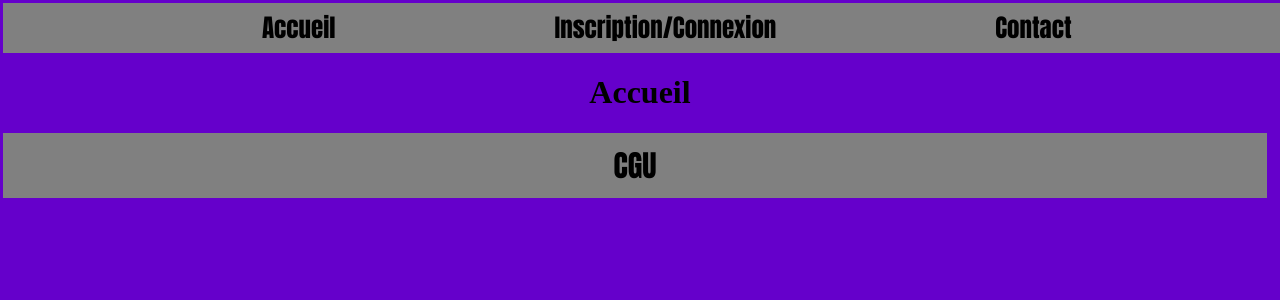
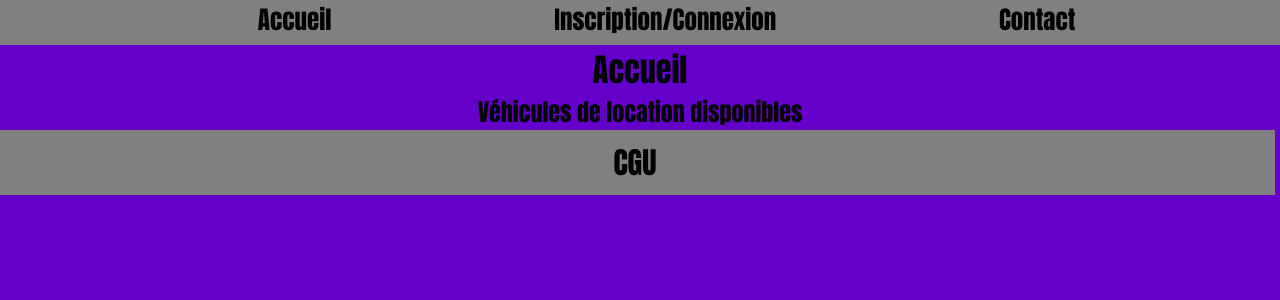
Before and after one commit to NHBakli/Location, a PHP site: page /VSCode/PHP/PAGES/accueil.php in a window 1280 px wide. Shown: the top 300 px of the page. Run offline with PHP 8.4, Linux system fonts and the light colour scheme; data that the repository does not hold is empty.

Commit message:
Edit CSS

```diff
--- a/PHP/PAGES/accueil.php
+++ b/PHP/PAGES/accueil.php
@@ -16,9 +16,12 @@ session_start();
 </head>
 
 <body>
+
     <?php include '../COMPONENTS/header.php' ?>
 
     <h1>Accueil</h1>
+
+    <h2>Véhicules de location disponibles</h2>
 
     <?php
 
--- a/css/accueil.css
+++ b/css/accueil.css
@@ -1,16 +1,35 @@
+:root {
+
+    /* Charte graphique */
+    --grey: gray;
+    --bckgrnd: #6500CB;
+    --bckblc: #8B1EF8;
+
+    /* Style police */
+    --fntimp: 'Impact';
+    --textshdw: 0px 0px 10px white;
+ }
+
+*{
+ margin: 0;
+}
+
 body{
-    background-color: #6500CB;
+    background-color: var(--bckgrnd);
     text-align: center;
+    font-family: var(--fntimp);
 }
 
 .cars{
     text-align: center;
-    width: 50%;
+    width: 40%;
     margin: auto;
 }
 
 .card{
     background-color: #8B1EF8;
     border: 5px solid black;
+    text-shadow: 0px 0px 10px white;
     margin-bottom: 70px;
+    padding: 5% 0;
 }
--- a/css/connexion.css
+++ b/css/connexion.css
@@ -1,3 +1,7 @@
+*{
+    margin: 0;
+   }
+
 body{
     background-color: #6500CB;
     font-family: Impact;
```
